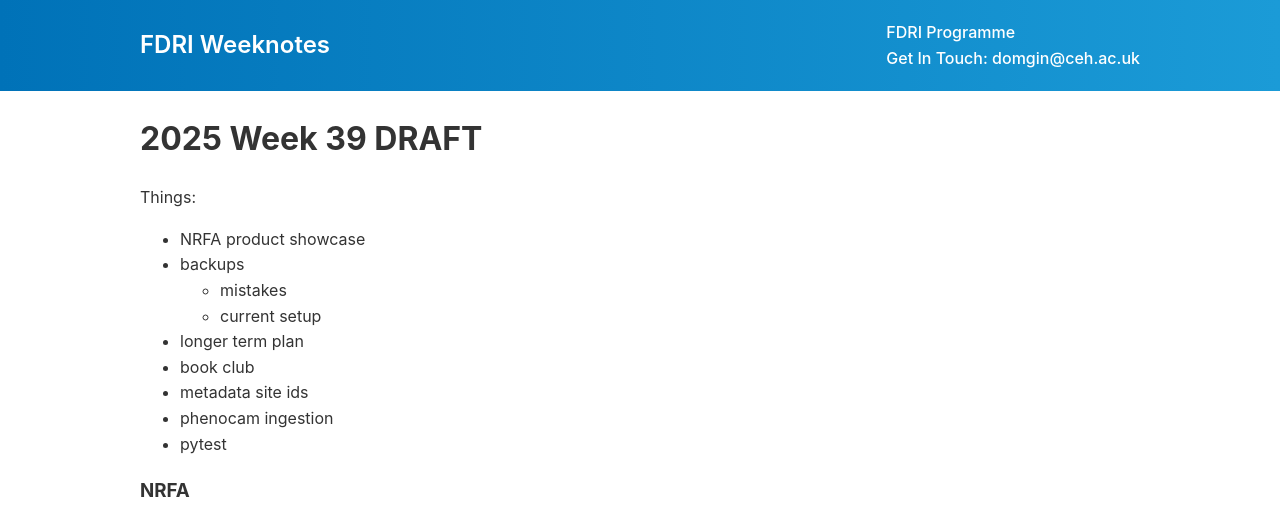
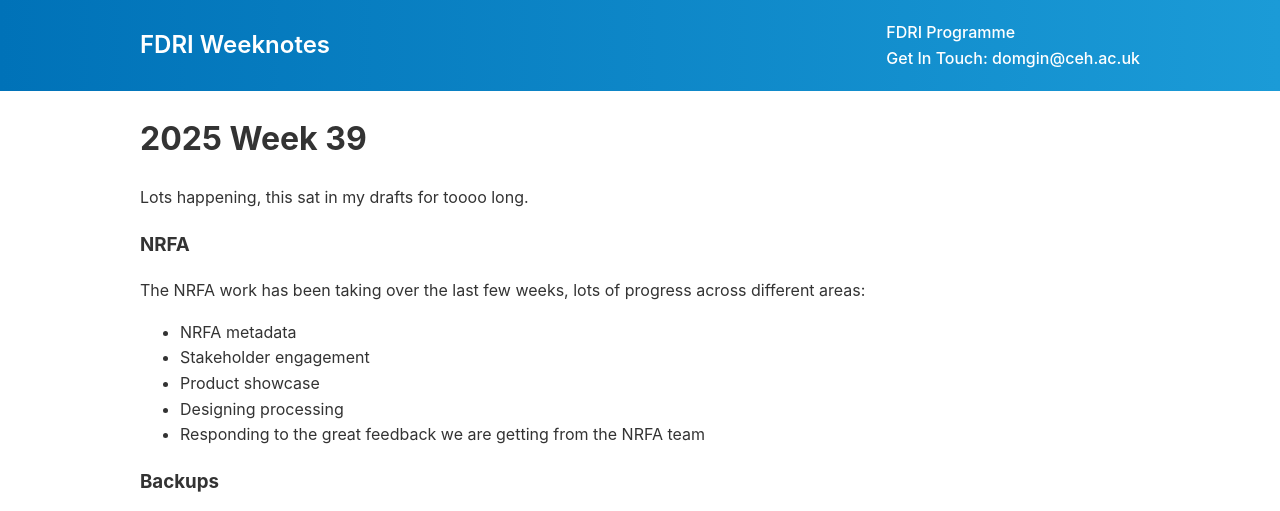
Before and after one commit to NERC-CEH/fdri_words, a Jekyll site: the page built from weeknotes/2025/39.md, in a window 1280 px wide and 900 px high, cut to the strip 0-511 px from the top of the window. Built offline with Jekyll 4.4.1, drawn with Linux system fonts in a browser that asks for light colours; our own code applies the rules of GitHub Pages for plain Markdown files.

Commit message:
Update 39.md

```diff
--- a/weeknotes/2025/39.md
+++ b/weeknotes/2025/39.md
@@ -1,17 +1,6 @@
-# 2025 Week 39 DRAFT
+# 2025 Week 39
 
-Things:
-- NRFA product showcase
-- backups
-	- mistakes
-	- current setup
-- longer term plan
-- book club
-- metadata site ids
-- phenocam ingestion
-- pytest
-
-
+Lots happening, this sat in my drafts for toooo long.
 
 ### NRFA
 
```
